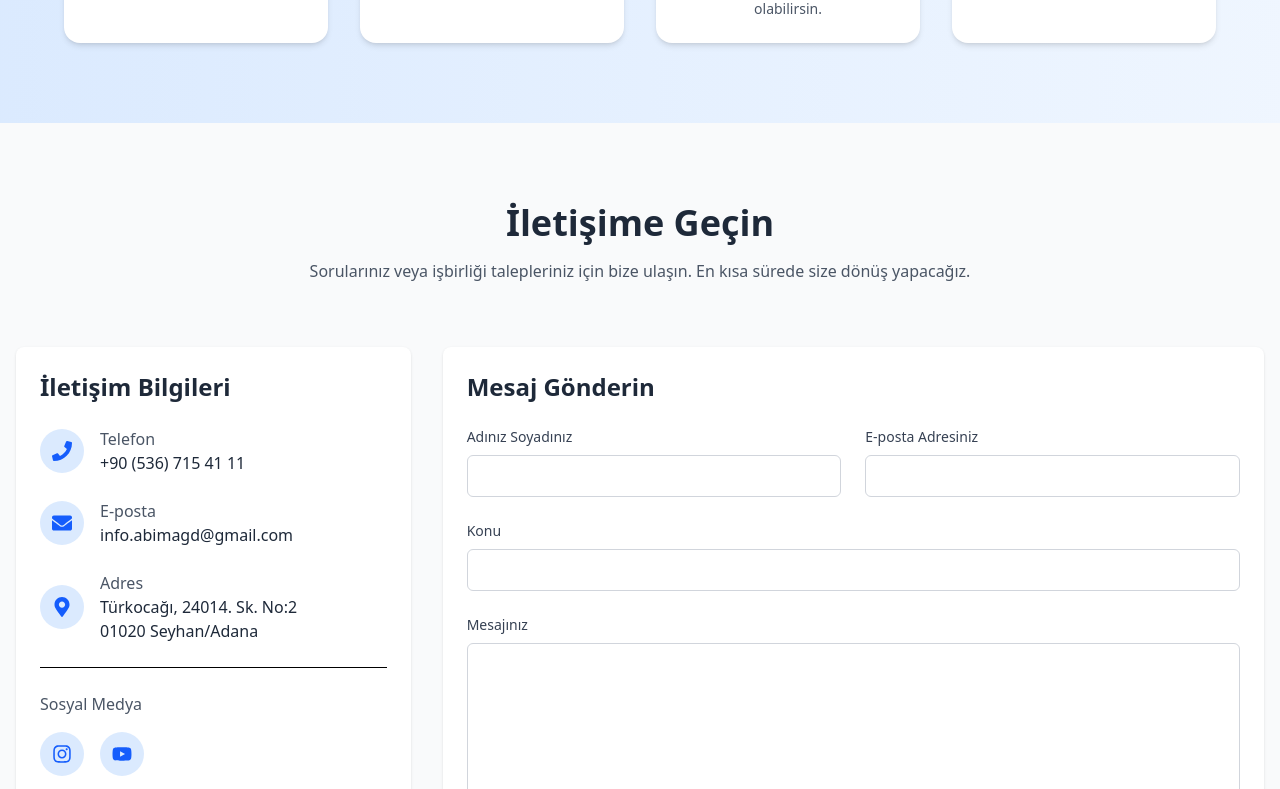
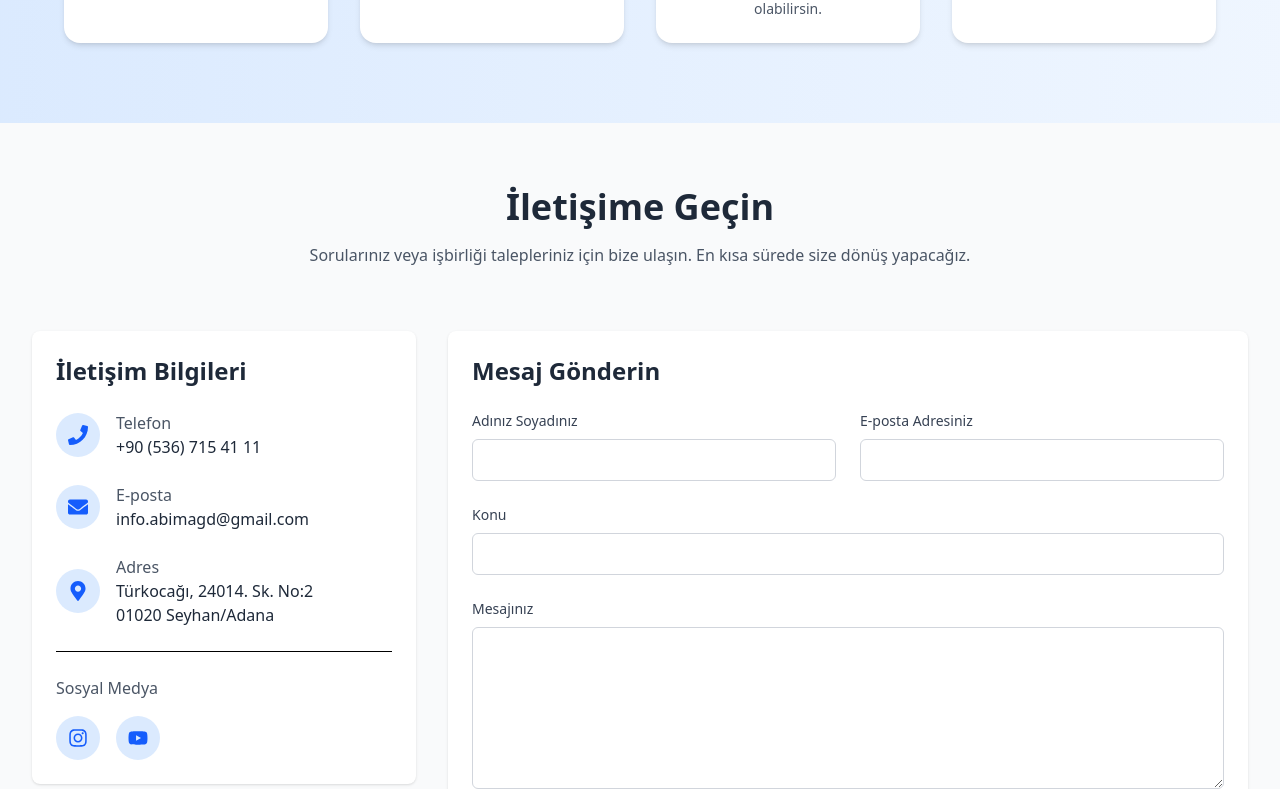
Before and after one commit to caliskanhalil/abim-react, a React (Vite) app: page / in a window 1280 px wide. Shown: the part 4711-5500 px from the top of the page. Built offline with nearby package versions, Linux system fonts and the light colour scheme; no server answers.

Commit message:
about page helmet added

```diff
--- a/src/pages/AboutPage/index.jsx
+++ b/src/pages/AboutPage/index.jsx
@@ -1,4 +1,5 @@
 import React from 'react';
+import { Helmet } from 'react-helmet';
 import AboutHero from './components/AboutHero';
 import Gallery from './components/Gallery';
 import YouTubeSection from './components/YouTubeSection';
@@ -7,13 +8,19 @@ import JoinUs from "../../components/JoinUs";
 
 const AboutPage = () => {
   return (
-    <div className="">
-      <AboutHero />
-      <YouTubeSection />
-      <Gallery />
+    <>
+      <Helmet>
+        <title>Hakkımızda - ABİM Adana Anadolu Gençlik Derneği</title>
+        <meta name="description" content="ABİM hakkımızda, biz, eikibimiz, kanalımız." />
+      </Helmet>
+      <div className="">
+        <AboutHero />
+        <YouTubeSection />
+        <Gallery />
         <JoinUs />
 
-    </div>
+      </div>
+    </>
   );
 };
 
--- a/src/pages/Home/components/Contact.jsx
+++ b/src/pages/Home/components/Contact.jsx
@@ -66,7 +66,7 @@ const Contact = ({ showContactInfo = true }) => {
   };
 
   return (
-    <section className="py-20 bg-gray-50">
+    <section className="px-4 py-16 bg-gray-50">
       <div className="container mx-auto px-4">
         <div className="text-center mb-16">
           <h2 className="text-4xl font-bold text-gray-800 mb-4">
```
